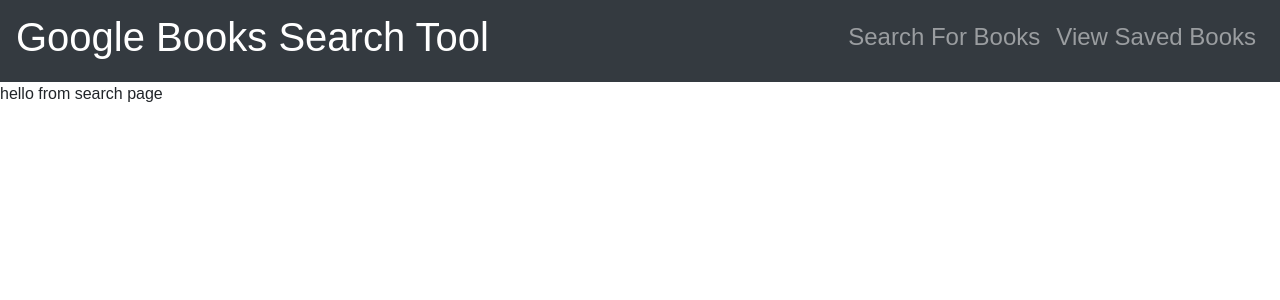
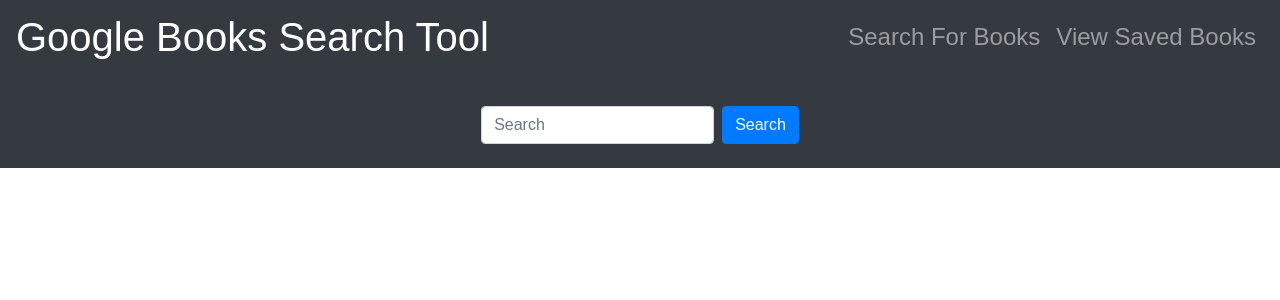
Before and after one commit to haywah27/google-books-search, a React (Create React App) app in the folder client/: page / in a window 1280 px wide. Shown: the top 300 px of the page. Built offline with nearby package versions, Linux system fonts and the light colour scheme; no server answers.

Commit message:
successful call to API on search page

```diff
--- a/client/src/pages/Search/SearchBook.js
+++ b/client/src/pages/Search/SearchBook.js
@@ -1,10 +1,48 @@
-import React from "react";
-import { Navbar, Nav } from "react-bootstrap";
+import React, { useState } from "react";
+import {
+  Container,
+  Row,
+  Col,
+  Navbar,
+  Form,
+  FormControl,
+  Button,
+} from "react-bootstrap";
+import API from "../../utils/API";
 
 function SearchBook() {
+  const [queryState, setQueryState] = useState("");
+  const [searchReturn, setSearchReturn] = useState([]);
+
+  function searchButtonClick() {
+    API.searchBook(queryState)
+      .then((response) => {
+        setSearchReturn(response.data.items);
+        console.log("response: ", response);
+      })
+      .catch(function (error) {
+        console.log(error);
+      });
+  }
   return (
     <>
-    hello from search page
+      <Container fluid>
+        <Row className=" d-flex justify-content-center text-center p-3 mb-2 bg-dark text-light">
+          <Navbar bg="dark" variant="dark" className="justify-content-center">
+            <Form inline>
+              <FormControl
+                type="text"
+                placeholder="Search"
+                className="mr-sm-2"
+                onChange={(event) => setQueryState(event.target.value)}
+              />
+              <Button variant="primary" onClick={searchButtonClick()}>
+                Search
+              </Button>
+            </Form>
+          </Navbar>
+        </Row>
+      </Container>
     </>
   );
 }
--- a/client/src/utils/API.js
+++ b/client/src/utils/API.js
@@ -0,0 +1,9 @@
+import axios from 'axios';
+
+export default {
+  searchBook: function (searchedTitle) {
+    return axios.get(
+        `https://www.googleapis.com/books/v1/volumes?q=${searchedTitle}`
+      )
+  },
+};
--- a/package.json
+++ b/package.json
@@ -20,6 +20,7 @@
     "nodemon": "^1.18.7"
   },
   "dependencies": {
+    "axios": "^0.21.1",
     "express": "^4.16.3",
     "if-env": "^1.0.4",
     "mongoose": "^5.12.7",
```
Also changed, not shown: 2 other files (tests, documents, lock files or other folders).
